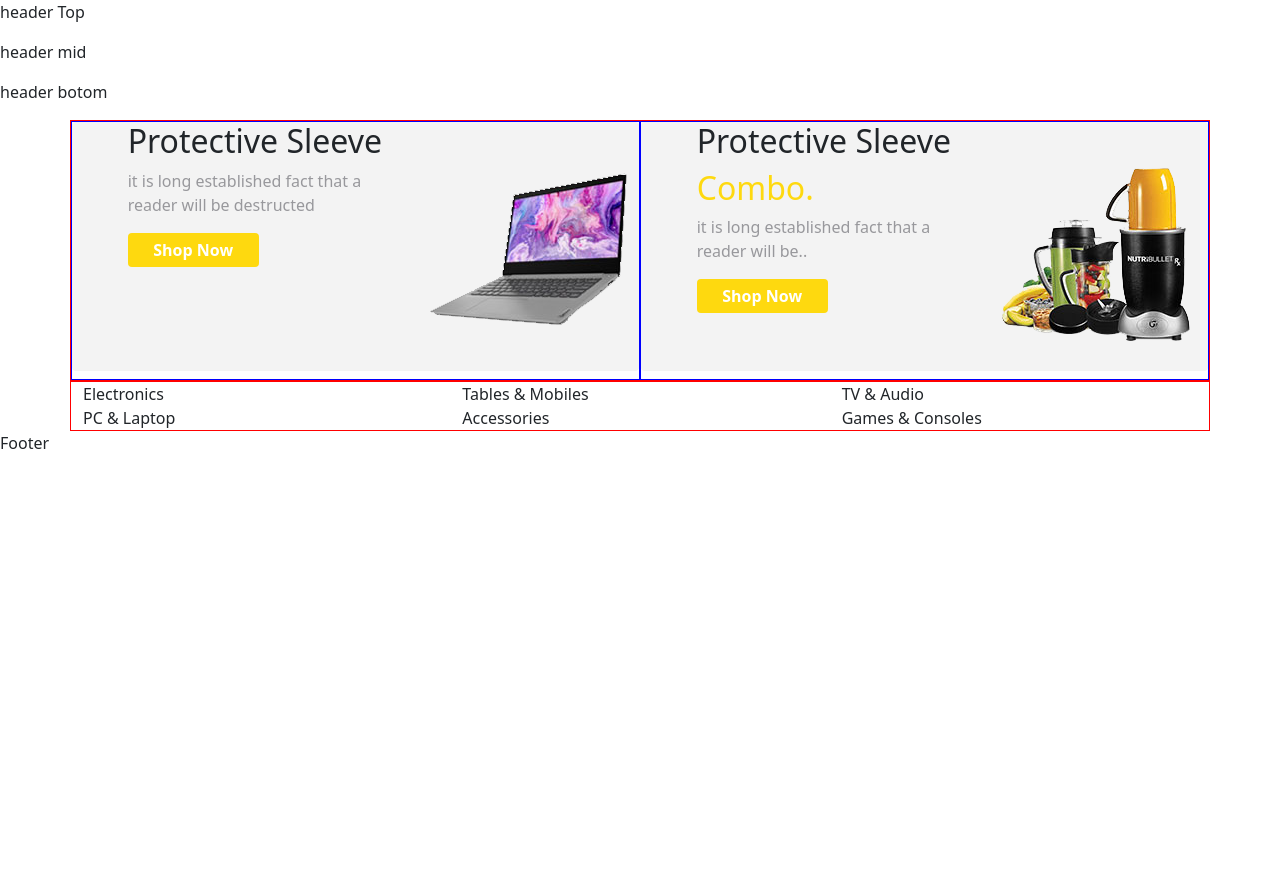
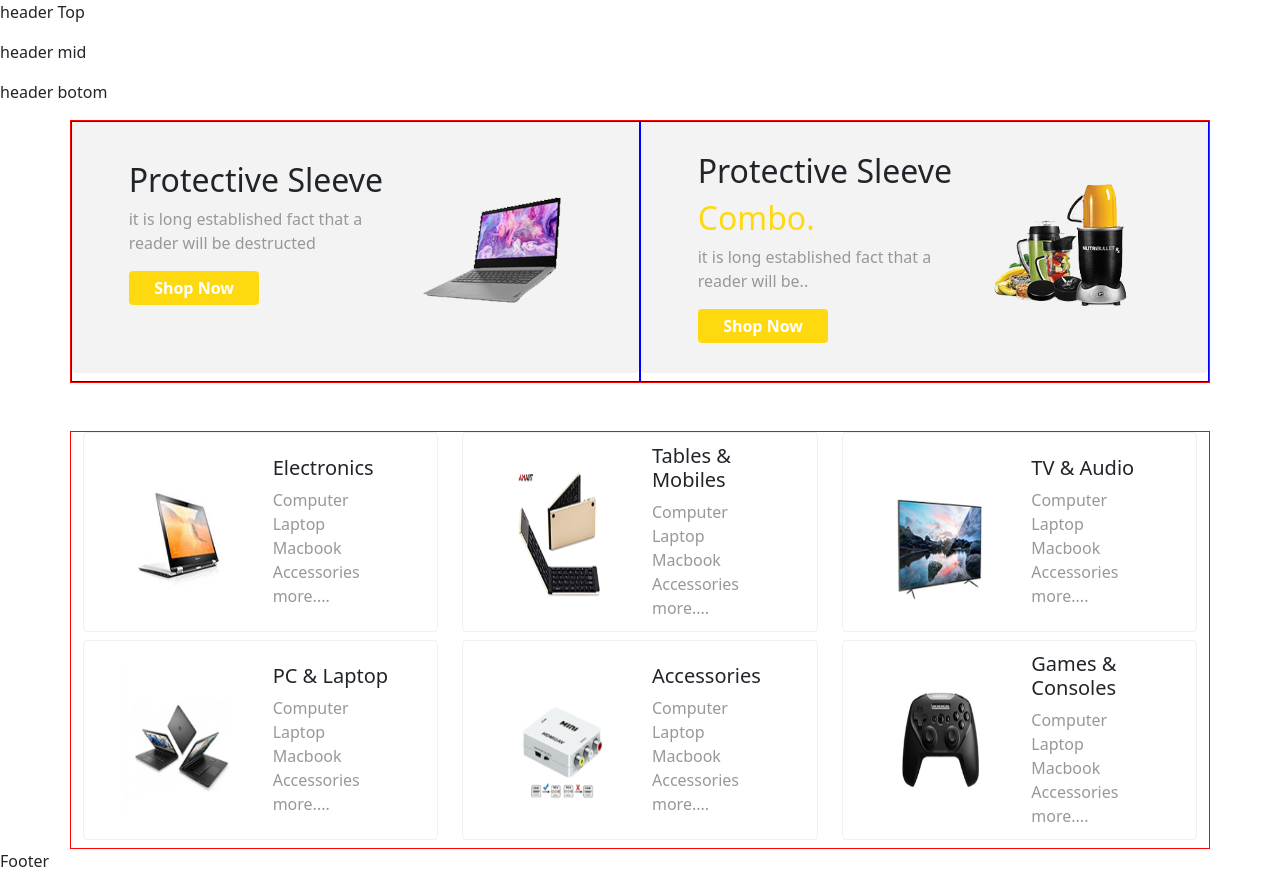
Before and after one commit to siam88/ecom_landing_page_demo, a React (Create React App) app: page / in a window 1280 px wide. Before the commit the page ends 800 px from the top, so only its background shows below. Built offline with nearby package versions, Linux system fonts and the light colour scheme.

Commit message:
#6 still on process.card view with cat added

```diff
--- a/src/components/product/productFeature/ProductFeature.css
+++ b/src/components/product/productFeature/ProductFeature.css
@@ -7,7 +7,13 @@
   border: none;
 
 }
+.imgCustom{
+  text-align: center;
 
+}
+.imgCustom img{
+  max-width:100%
+}
 @media (min-width: 992px) and (max-width: 1199.98px)  {
   .customalignright{
     width:99%;
@@ -18,10 +24,9 @@
     float:left;
   }
   .customCardStyle {
-
-    height: 280px;
-    padding: 20% 7%;
-  }
+        height: 280px;
+        padding: 20% 7%;
+      }
 }
 
 @media (min-width: 768px) and (max-width: 991.98px) {
--- a/src/components/product/productFeature/ProductFeature.jsx
+++ b/src/components/product/productFeature/ProductFeature.jsx
@@ -35,9 +35,9 @@ const Cards = (props) => {
                         <button type="button" className="btn btn-warning " style={{ padding: "2% 10%", color: "white", fontWeight: "bold", background: "#FED90F", border: "none" }}>Shop Now</button>
                     </div>
                     <div className="col-lg-5 col-md-5 col-sm-4 col-xs-2 col-5 text-right">
-
+                        <div className="imgCustom">
                             <img src={props.value.img} alt="sans"  />
-
+                        </div>
                     </div>
                 </div>
             </div>
--- a/src/components/product/productsRecentlyView/ProductsRecentlyView.css
+++ b/src/components/product/productsRecentlyView/ProductsRecentlyView.css
@@ -0,0 +1,37 @@
+.customCat:hover {
+  color: yellow;
+}
+.customCardStyle {
+  display: flex;
+  justify-content: center;
+  align-items: center;
+  height: 200px;
+  border: 1px solid #f0f0f0;
+}
+@media (min-width: 992px) and (max-width: 1199.98px)  {
+
+    .customCardStyle {
+          height: 280px;
+
+        }
+  }
+
+  @media (min-width: 768px) and (max-width: 991.98px) {
+      .customCardStyle {
+
+          height: 280px;
+
+        }
+   }
+   @media (min-width: 576px) and (max-width: 767.98px){
+      .customCardStyle {
+          height: 280px;
+
+        }
+   }
+   @media (max-width: 575.98px)  {
+      .customCardStyle {
+          height: 280px;
+
+        }
+   }
--- a/src/components/product/productsRecentlyView/ProductsRecentlyView.jsx
+++ b/src/components/product/productsRecentlyView/ProductsRecentlyView.jsx
@@ -2,14 +2,13 @@ import React from 'react';
 import { Row, Col, Container } from 'react-bootstrap'
 import { recentlyViewProductDetails } from '../../../data'
 import './ProductsRecentlyView.css'
-
 const ProductsRecentlyView = () => {
     return <>
-        <Container style={{border:"1px solid red"}}>
+        <Container style={{ border: "1px solid red" }} className="mt-5">
             <Row>
                 {recentlyViewProductDetails.map((e, i) => {
                     return <Col xs={6} md={4} sm={6} lg={4}>
-                        <CustomCard val={e} />
+                        <CustomCard value={e} />
                     </Col>
                 })}
 
@@ -20,6 +19,34 @@ const ProductsRecentlyView = () => {
 export default ProductsRecentlyView
 
 
-const CustomCard = (e) => {
-    return e.val.title
+const CustomCard = (props) => {
+    return <div className="card  customCardStyle mb-2"  >
+        <div className="card-body">
+            <div className="row">
+                <div className="col-lg-6 col-md-7 col-sm-6 col-xs-12 col-12 text-right">
+                    <img src={props.value.img} alt="sans" height="100%" width="90%" />
+                </div>
+                <div className="col-lg-6 col-md-5 col-sm-12 col-xs-12 ">
+                    <h5 classNameName="card-title">{props.value && props.value.title}</h5>
+                    {props.value.catList.map((e, i) => <span className=" customCat" style={{ color: "#98989C", fontWeight: "500" }} key={i} onMouseEnter={changeBackground} onMouseLeave={changeBackgroundonLeave}>
+                        {e}<br/>
+                    </span>)}
+                    <span classNameName="card-text" style={{ color: "#98989C", fontWeight: "500" }}>
+                        more....
+                    </span>
+                </div>
+
+            </div>
+        </div>
+    </div>
+
 }
+
+const  changeBackground=(e)=> {
+    e.target.style.color = '#FFED94';
+    e.target.style.cursor = 'pointer';
+
+  }
+  const  changeBackgroundonLeave=(e)=> {
+    e.target.style.color = '#9898AC';
+  }
```
Also changed, not shown: src/assets/gamesandconsole.PNG, src/assets/tabletandmobiles.PNG.
